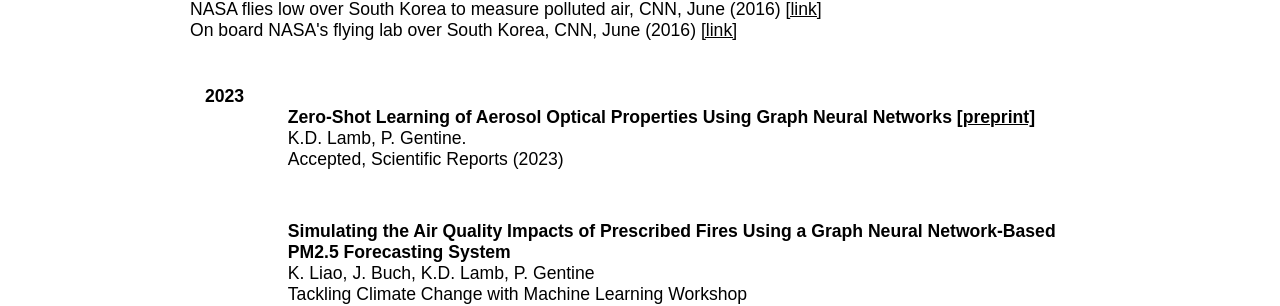
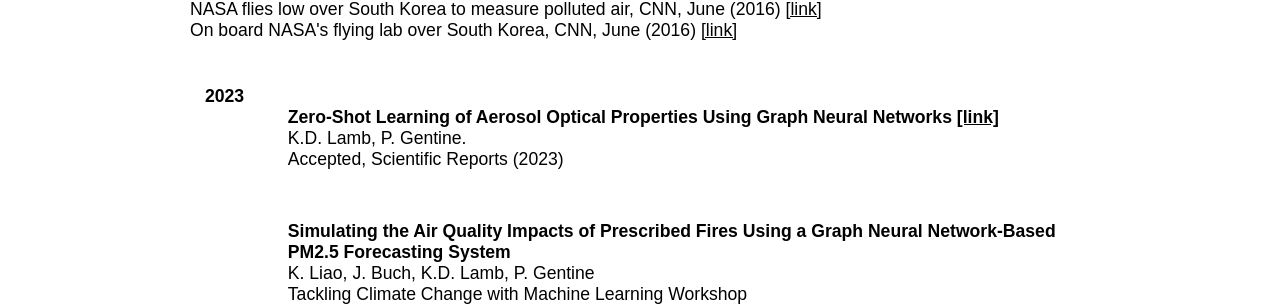
Before and after one commit to kdlamb/kdlamb.github.io, a Jekyll site: the page built from pages/publications.md, in a window 1280 px wide and 900 px high, scrolled down 397 px. Shown: the part 153-459 px from the top of the window. Built offline with Jekyll 4.4.1, drawn with Linux system fonts in a browser that asks for light colours; nearby versions of some CDN libraries.

Commit message:
Updated table config.

```diff
--- a/pages/publications.md
+++ b/pages/publications.md
@@ -16,7 +16,7 @@ image: waves-band.jpeg
  </tr>
 
 <td><strong>2023<BR><BR><BR><BR><BR></strong></td>
-<td><strong>Zero‐Shot Learning of Aerosol Optical Properties Using Graph Neural Networks <a href="https://www.nature.com/articles/s41598-023-45235-8.epdf?sharing_token=CjnJ9KHCzmGUyEPE9sft69RgN0jAjWel9jnR3ZoTv0Nn-a5Srf0dwc4JB6M9HsC9QDzkO7IKihpfOhCCyfhomtYmSpnPUyYza5d9EzKQtEG05zdTvlNap_uxpBvDHO4VdJcSm0CZvMi5rOL6Qu0sk3c_gJ7pXeZQq8sv-A1sWgQ%3D">[preprint]</a></strong><BR>
+<td><strong>Zero‐Shot Learning of Aerosol Optical Properties Using Graph Neural Networks <a href="https://www.nature.com/articles/s41598-023-45235-8.epdf?sharing_token=CjnJ9KHCzmGUyEPE9sft69RgN0jAjWel9jnR3ZoTv0Nn-a5Srf0dwc4JB6M9HsC9QDzkO7IKihpfOhCCyfhomtYmSpnPUyYza5d9EzKQtEG05zdTvlNap_uxpBvDHO4VdJcSm0CZvMi5rOL6Qu0sk3c_gJ7pXeZQq8sv-A1sWgQ%3D">[link]</a></strong><BR>
 K.D. Lamb, P. Gentine.<BR>
 Accepted, Scientific Reports (2023)</td>
 </tr>
```
